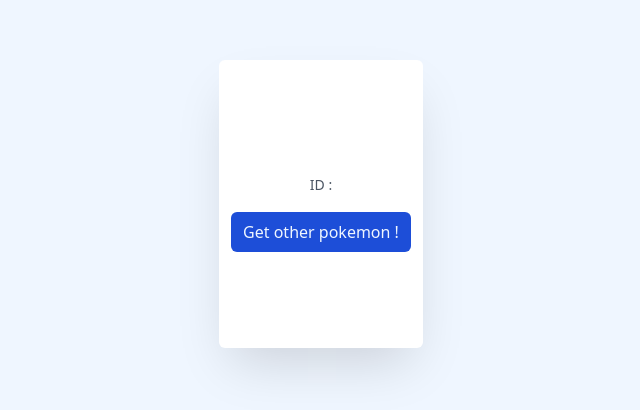
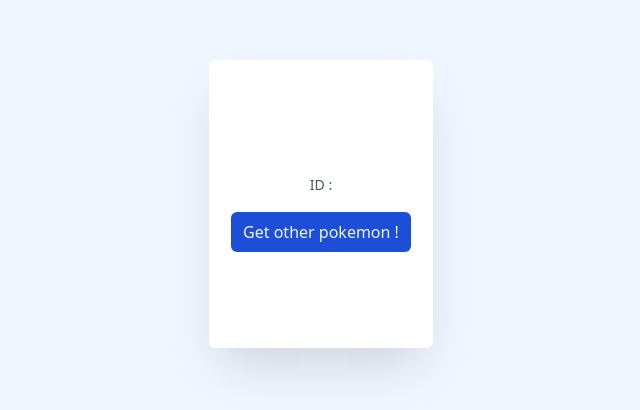
Before and after one commit to jealife/POKEAPI, a plain HTML site: page index.html in a window 1280 px wide. Shown: the part 196-606 px from the top of the page, without its empty margins (319-959 px from the left). Drawn offline with nearby package versions, Linux system fonts and the light colour scheme.

Commit message:
Changes to be committed: 	modified:   index.html

```diff
--- a/index.html
+++ b/index.html
@@ -20,7 +20,7 @@
 <body class="bg-blue-50">
     <main class="min-h-svh grid place-content-center px-3">
         <div id="wrapper"
-            class="bg-white rounded-md shadow-2xl shadow-black/15 py-4 px-3 h-72 max-w-96 w-full flex flex-col justify-center gap-4 items-center">
+            class="bg-white rounded-md shadow-2xl shadow-black/15 py-4 px-3 h-72 min-w-56 max-w-96 w-full flex flex-col justify-center gap-4 items-center">
             <div id="wrapper__image-Wrapper">
                 <img class="object-cover w-full" id="image" src="" alt="">
             </div>
```
